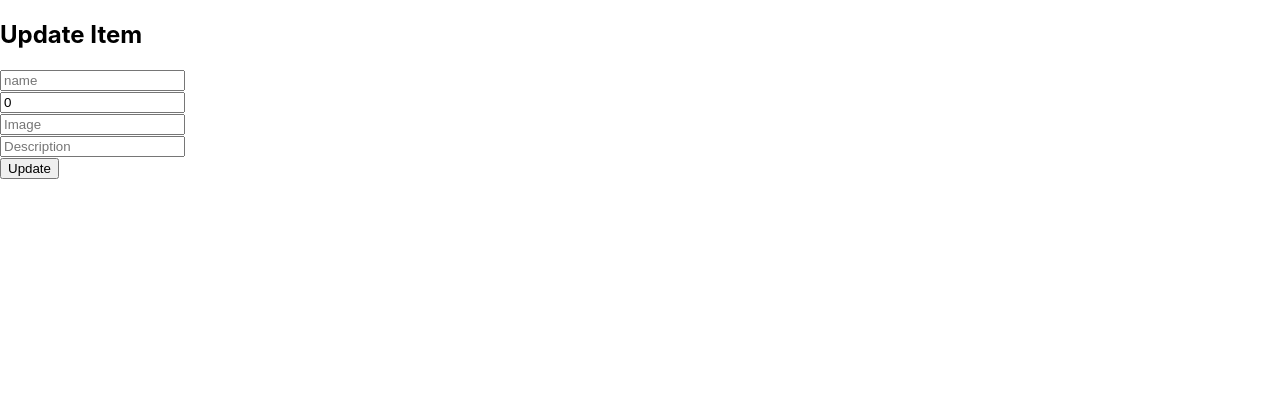
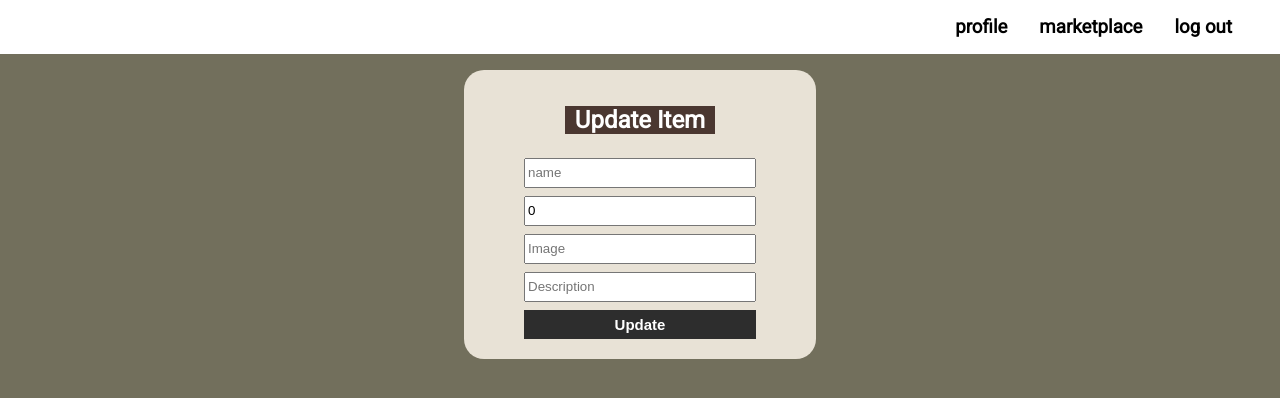
Before and after one commit to tt72-AfricanMarket/frontend, a React (Create React App) app: page /editItem/1 in a window 1280 px wide. Shown: the top 398 px of the page. Built offline with nearby package versions, Linux system fonts and the light colour scheme; no server answers.

Commit message:
styled the update and add listing form pages

```diff
--- a/src/pages/marketplace/AddAListing.js
+++ b/src/pages/marketplace/AddAListing.js
@@ -1,16 +1,19 @@
-import React from 'react'
+import React, {useEffect, useState} from 'react'
 import styled from 'styled-components'
-import roboto from 'fontsource-roboto'
 import {useHistory} from 'react-router-dom'
+import axiosWithAuth from '../../utils/axiosWithAuth';
 
 const Page = styled.div`
     font-family: roboto, serif;
+    background-color:#726f5c;
+    height: 100vh;
 `
 
 const HeadLinks = styled.div`
     display:flex;
     justify-content: flex-end;
-    margin-right: 2rem;
+    padding-right: 2rem;
+    background-color: #ffffff;
 
     @media screen and (max-width: 800px) {
         justify-content: space-evenly;
@@ -38,43 +41,8 @@ const Link = styled.h3`
     }
 `
 
-const ItemBox = styled.form`
-    width: 85%;
-    margin: 0 auto 3%;
-
-    @media screen and (max-width: 800px) {
-        width: 100%;
-
-    }
-`
-
-const Labels = styled.h2`
-    margin: 0;
-
-    @media screen and (max-width: 800px) {
-        padding-left: 1rem;
-    }
-`
-
-const ListingBox = styled.div`
-    padding: 0 0 1%;
-    margin: auto;
-    display:flex;
-    justify-content: space-evenly;
-    flex-wrap: wrap;
-`
-
-const Inputs = styled.input`
-    border: 1px solid black;
-    width: 35%;
-`
-const Descr = styled.input`
-    border: 1px solid black;
-    width: 80%;
-    height: 4rem;
-`
 const MarketLocation = styled.select`
-    width: 35%;
+    width: 14.5rem;
     display: block;
 	font-size: 0.9rem;
 	font-weight: 700;
@@ -98,11 +66,12 @@ const MarketLocation = styled.select`
 `
 
 const DropdownCont = styled.div`
-    width: 40%;
+    width: 14.5rem;
+    padding: .25rem 0;
 `
 
 const Dropdown = styled.select`
-    width: 60%;
+    width: 14.5rem;
     display: block;
 	font-size: 0.9rem;
 	font-weight: 700;
@@ -124,20 +93,126 @@ const Dropdown = styled.select`
 	background-size: .65em auto, 100%;
 `
 
-const Add = styled.button`
-    float:right;
-    margin-right: 10rem;
-    font-size: 1.5rem;
+const Update = styled.div`
+  display:flex;
+  align-items:center;
+  flex-direction: column;
 `
 
-const ErrorNotice = styled.div``
+const FlexDiv = styled.div`
+  display:flex;
+  justify-content:center;
+`
+
+const Card = styled.div`
+    width: 25%;
+    /* border: 1px solid black; */
+    padding: 1rem;
+    margin: 1rem;
+    background-color:#E8E2D6;
+    border-radius: 20px;
+
+    @media screen and (max-width: 800px) {
+        width: 35%;
+    }
+
+    @media screen and (max-width: 500px) {
+        width: 100%;
+    }
+`
+
+const UpdateItem = styled.h2`
+  text-align:center;
+    color:#ffffff;
+    background-color:#4a3730;
+    width:150px;
+
+    @media screen and (max-width: 800px) {
+        font-size: 1.25rem;
+
+    }
+
+    @media screen and (max-width: 500px) {
+        font-size: 1.5rem;
+    }
+`
+
+const UpdateFormDiv = styled.form`
+  display:flex;
+  flex-direction: column;
+`
+
+const InfoInput = styled.input`
+  margin: .25rem 0;
+  height: 1.5rem;
+  width: 14rem;
+`
+
+const SubmitButton = styled.button`
+  margin: .25rem 0;
+  background-color: #2d2d2d;
+    border: none;
+    color: white;
+    font-weight:bold;
+    padding: 6px 18px;
+    /* margin: 0 3%; */
+    text-align: center;
+    text-decoration: none;
+    display: inline-block;
+    font-size: 15px;
+    cursor: pointer;
+
+    &:hover {
+        color: #c35b48;
+        border-bottom: 1px solid #e5c027;
+    }
+`
+
+const initialItem = {
+    productId: 0,
+    description: "",
+    imageUrl: "",
+    location: {
+        locationid: 0,
+        country: ""
+    },
+    name: "",
+    price: 0,
+    quantity: 0,
+    user: {
+        userid: 0,
+        username: "",
+        email: "",
+        roles: [{
+            role: {
+                roleid: 0,
+                name: ""
+            },
+        }]
+    }
+}
 
 const AddAListing = props => {
+
+    const [user, setUser] = useState([]);
 
     const {form, change, submit, disabled, errors} = props
     // console.log(form)
 
     const history = useHistory()
+
+    useEffect(() => {
+        axiosWithAuth()
+          .get("/users/getuserinfo")
+          .then((res) => {
+            console.log(res.data);
+            setUser(res.data)
+          })
+          .catch((err) => {
+            // debugger;
+                    console.log('err', err);
+          });
+      }, []);
 
       const goToProfile = () => {
         history.push('/profile')
@@ -151,9 +226,10 @@ const AddAListing = props => {
         history.push('/')
     }
 
-    const completeForm = () => {
-        history.push('/profile')
-    }
+    const logOut = () => {
+      localStorage.clear();
+      history.push('/')
+    };
 
     const submitListing = e => {
         e.preventDefault()
@@ -166,26 +242,45 @@ const AddAListing = props => {
         change(name,value)
     }
 
+    const [item, setItem] = useState(initialItem);
+    const itemId = props.match.params.id;
+
+    const changeHandler = e => {
+        e.persist();
+        let value = e.target.value;
+
+        setItem({
+            ...item,
+            [e.target.name]: value
+        });
+    };
+
     return (
+
         <Page>
-
           <HeadLinks>
-
-            <Link>username</Link>
+                <Link>{user.username}</Link>
                 <Link onClick={goToProfile}>profile</Link>
                 <Link onClick={goToMarketplace}>marketplace</Link>
-            <Link onClick={goToMain}>log out</Link>
-
+                <Link onClick={logOut}>log out</Link>
             </HeadLinks>
-
-            <ItemBox onSubmit={submitListing}>
-                <Labels>add a listing</Labels>
-                <ListingBox>
-                    <Inputs
+            <FlexDiv>
+            <Card>
+          <Update>
+          <UpdateItem>add a listing</UpdateItem>
+          <UpdateFormDiv onSubmit={submitListing}>
+            <InfoInput
                 name="item_name"
                 type="text"
                 placeholder="item name"
             />
+
+            <InfoInput
+                name="imageUrl"
+                type="text"
+                placeholder="image link"
+            />
+
             <MarketLocation
                 name="market_location"
             >
@@ -265,29 +360,32 @@ const AddAListing = props => {
             </Dropdown>
 
         </DropdownCont>
-                    <Descr
+
+            <InfoInput
+                type="string"
                 name="description"
-                        type="text"
-                        placeholder="add a description"
+                onChange={changeHandler}
+                placeholder="Description"
+                value={item.description}
             />
 
-                    <Inputs
+            <InfoInput
                 name="price_per_oz"
                 type="price"
-                        placeholder="price per oz"
+                placeholder="price"
             />
-                    <Inputs
+
+            <InfoInput
                 name="quantity"
                 type="text"
                 placeholder="quantity"
             />
-                    </ListingBox>
-                <ErrorNotice>
-                    {/* <div>{errors.name}</div> */}
-                </ErrorNotice>
-            <Add>add listing</Add>
-            </ItemBox>
 
+            <SubmitButton>Add Listing</SubmitButton>
+            </UpdateFormDiv>
+            </Update>
+            </Card>
+            </FlexDiv>
         </Page>
     )
 }
--- a/src/pages/profile/UpdateForm.js
+++ b/src/pages/profile/UpdateForm.js
@@ -1,7 +1,121 @@
 import React, { useEffect, useState } from 'react'
-import { useParams, useHistory } from 'react-router-dom'
+import styled from 'styled-components'
+import { useHistory } from 'react-router-dom'
 import axios from 'axios';
-import { fetchData } from '../../store/actions';
+import axiosWithAuth from '../../utils/axiosWithAuth';
+
+const HeadLinks = styled.div`
+    display:flex;
+    justify-content: flex-end;
+    padding-right: 2rem;
+    background-color: #ffffff;
+
+    @media screen and (max-width: 800px) {
+        justify-content: space-evenly;
+        margin: 1rem 0;
+    }
+
+    @media screen and (max-width: 500px) {
+        flex-direction:column;
+        align-items: flex-end;
+    }
+`
+const Link = styled.h3`
+    margin: 1rem;
+    color:black;
+    text-decoration: none;
+
+    &:hover {
+        border-bottom: 5px solid #125592;
+        color: #458962;
+        cursor: pointer;
+    }
+
+    @media screen and (max-width: 800px) {
+        margin: .25rem 0;
+    }
+`
+
+const Page = styled.div`
+  font-family: "Roboto", serif;
+  background-color:#726f5c;
+  height: 100vh;
+`
+
+const Update = styled.div`
+  display:flex;
+  align-items:center;
+  flex-direction: column;
+`
+
+const FlexDiv = styled.div`
+  display:flex;
+  justify-content:center;
+`
+
+const Card = styled.div`
+    width: 25%;
+    /* border: 1px solid black; */
+    padding: 1rem;
+    margin: 1rem;
+    background-color:#E8E2D6;
+    border-radius: 20px;
+
+    @media screen and (max-width: 800px) {
+        width: 35%;
+    }
+
+    @media screen and (max-width: 500px) {
+        width: 100%;
+    }
+`
+
+const UpdateItem = styled.h2`
+  text-align:center;
+    color:#ffffff;
+    background-color:#4a3730;
+    width:150px;
+
+    @media screen and (max-width: 800px) {
+        font-size: 1.25rem;
+
+    }
+
+    @media screen and (max-width: 500px) {
+        font-size: 1.5rem;
+    }
+`
+
+const UpdateFormDiv = styled.form`
+  display:flex;
+  flex-direction: column;
+`
+
+const InfoInput = styled.input`
+  margin: .25rem 0;
+  height: 1.5rem;
+  width: 14rem;
+`
+
+const SubmitButton = styled.button`
+  margin: .25rem 0;
+  background-color: #2d2d2d;
+    border: none;
+    color: white;
+    font-weight:bold;
+    padding: 6px 18px;
+    /* margin: 0 3%; */
+    text-align: center;
+    text-decoration: none;
+    display: inline-block;
+    font-size: 15px;
+    cursor: pointer;
+
+    &:hover {
+        color: #c35b48;
+        border-bottom: 1px solid #e5c027;
+    }
+`
 
 const initialItem = {
     productId: 0,
@@ -28,6 +142,41 @@ const initialItem = {
 }
 
 const UpdateForm = props => {
+
+  const [user, setUser] = useState([]);
+
+  const history = useHistory()
+
+    const goToProfile = () => {
+        history.push('/profile')
+    }
+
+    const goToMarketplace = () => {
+        history.push('/marketplace')
+    }
+
+    const goToMain = () => {
+        history.push('/')
+    }
+
+    const logOut = () => {
+      localStorage.clear();
+      history.push('/')
+    };
+
+    useEffect(() => {
+      axiosWithAuth()
+        .get("/users/getuserinfo")
+        .then((res) => {
+          console.log(res.data);
+          setUser(res.data)
+        })
+        .catch((err) => {
+          // debugger;
+                  console.log('err', err);
+        });
+    }, []);
+
     const [item, setItem] = useState(initialItem);
     const itemId = props.match.params.id;
     // const params = useParams();
@@ -64,44 +213,53 @@ const UpdateForm = props => {
       };
 
       return (
-        <div>
-          <h2>Update Item</h2>
-          <form onSubmit={handleSubmit}>
-            <input
+        <Page>
+          <HeadLinks>
+                <Link>{user.username}</Link>
+                <Link onClick={goToProfile}>profile</Link>
+                <Link onClick={goToMarketplace}>marketplace</Link>
+                <Link onClick={logOut}>log out</Link>
+            </HeadLinks>
+            <FlexDiv>
+            <Card>
+          <Update>
+          <UpdateItem>Update Item</UpdateItem>
+          <UpdateFormDiv onSubmit={handleSubmit}>
+            <InfoInput
               type="text"
               name="name"
               onChange={changeHandler}
               placeholder="name"
               value={item.name}
             />
-            <div className="baseline" />
 
-            <input
+
+            <InfoInput
               type="number"
               name="price"
               onChange={changeHandler}
               placeholder="Price"
               value={item.price}
             />
-            <div className="baseline" />
 
-            <input
+
+            <InfoInput
               type="string"
               name="imageUrl"
               onChange={changeHandler}
               placeholder="Image"
               value={item.imageUrl}
             />
-            <div className="baseline" />
 
-            <input
+
+            <InfoInput
               type="string"
               name="description"
               onChange={changeHandler}
               placeholder="Description"
               value={item.description}
             />
-            <div className="baseline" />
+
 
             {/* <input
               type="string"
@@ -110,11 +268,13 @@ const UpdateForm = props => {
               placeholder="Shipping"
               value={item.shipping}
             /> */}
-            <div className="baseline" />
 
-            <button className="md-button form-button">Update</button>
-          </form>
-        </div>
+            <SubmitButton className="md-button form-button">Update</SubmitButton>
+          </UpdateFormDiv>
+          </Update>
+          </Card>
+          </FlexDiv>
+        </Page>
       );
 }
 
```
Lines whose indentation alone changed are shown as unchanged.
